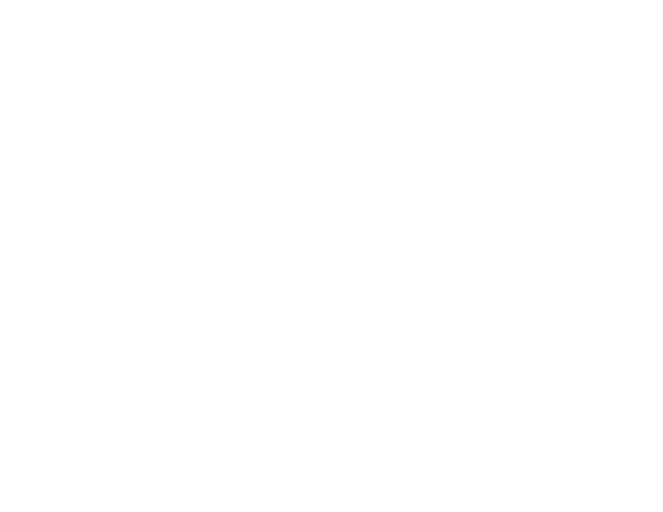
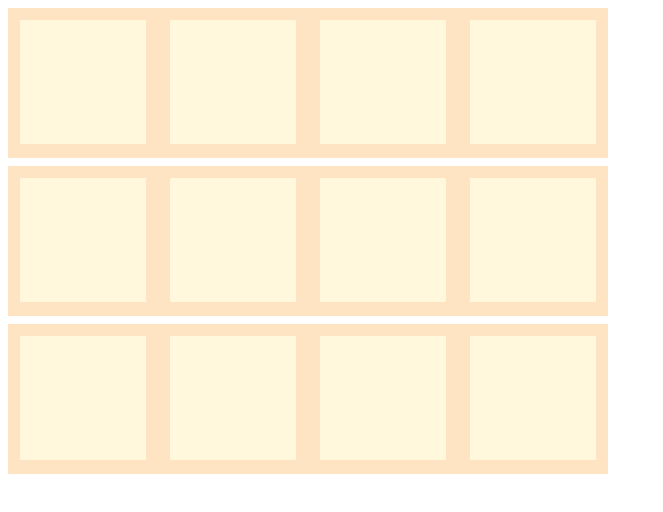
Before and after one commit to PepperDouglas/Slots, a website: page index.html in a window 1280 px wide. Shown: the whole page, without its empty margins (0-663 px from the left). Drawn offline with Linux system fonts and the light colour scheme.

Commit message:
polished the reel board layout

```diff
--- a/index.html
+++ b/index.html
@@ -6,23 +6,23 @@
 
 <body>
     <div class="mainDiv">
-        <div class="topDiv">
-            <div id="0"></div>
-            <div id="1"></div>
-            <div id="2"></div>
-            <div id="3"></div>
+        <div class="layerDiv">
+            <div class="slotBoxes" id="0"></div>
+            <div class="slotBoxes" id="1"></div>
+            <div class="slotBoxes" id="2"></div>
+            <div class="slotBoxes" id="3"></div>
         </div>
-        <div class="midDiv">
-            <div id="4"></div>
-            <div id="5"></div>
-            <div id="6"></div>
-            <div id="7"></div>
+        <div class="layerDiv">
+            <div class="slotBoxes" id="4"></div>
+            <div class="slotBoxes" id="5"></div>
+            <div class="slotBoxes" id="6"></div>
+            <div class="slotBoxes" id="7"></div>
         </div>
-        <div class="bottomDiv">
-            <div id="8"></div>
-            <div id="9"></div>
-            <div id="10"></div>
-            <div id="11"></div>
+        <div class="layerDiv">
+            <div class="slotBoxes" id="8"></div>
+            <div class="slotBoxes" id="9"></div>
+            <div class="slotBoxes" id="10"></div>
+            <div class="slotBoxes" id="11"></div>
         </div>
     </div>
 
--- a/theme.css
+++ b/theme.css
@@ -2,3 +2,18 @@
     min-width: 300px;
     max-width: 600px;
 }
+
+.layerDiv {
+    background-color: bisque;
+    min-width: 300px;
+    min-height: 150px;
+    margin-bottom: 8px;
+}
+
+.slotBoxes {
+    float: left;
+    min-width: 21%;
+    background-color: cornsilk;
+    margin: 2%;
+    min-height: 124px;
+}
```
